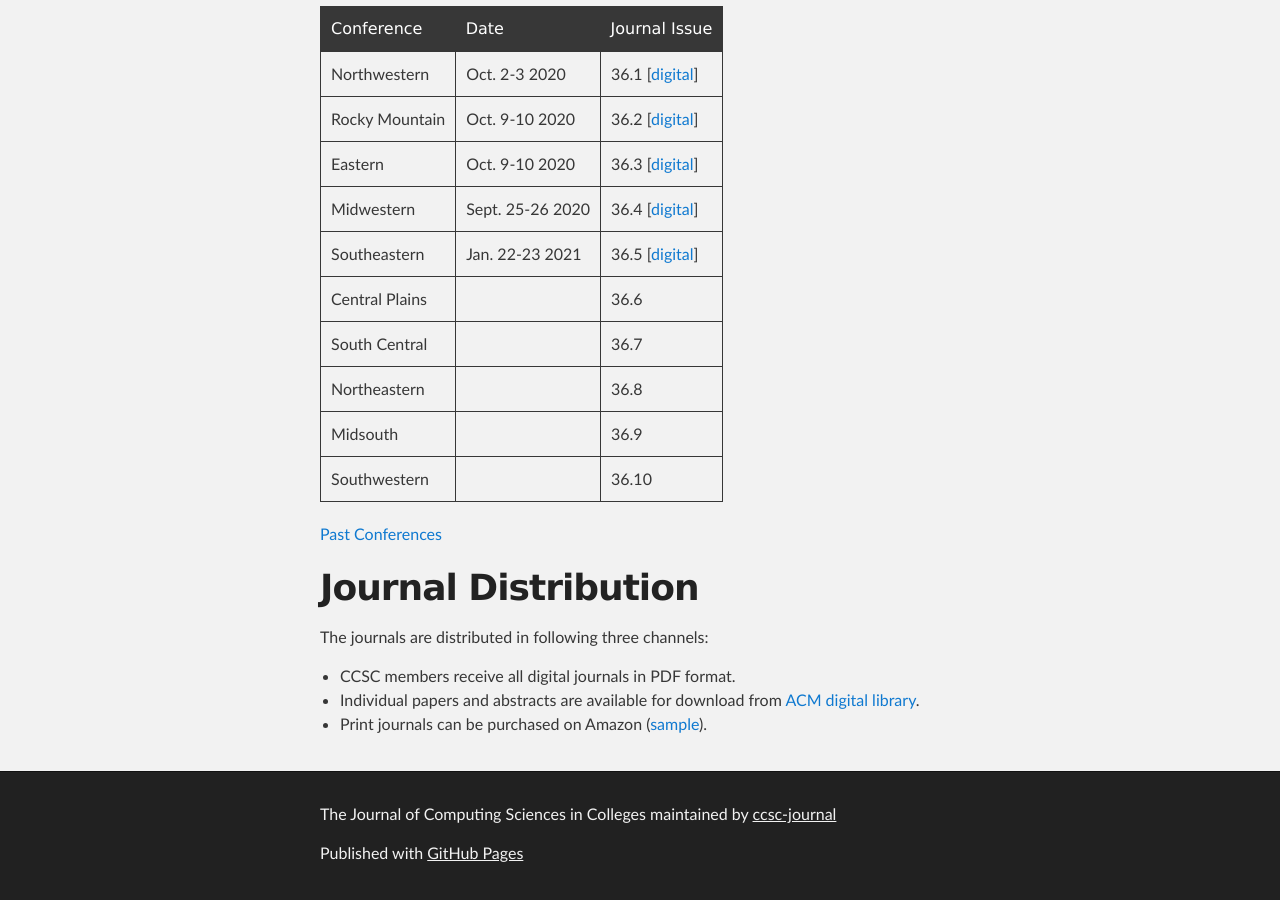
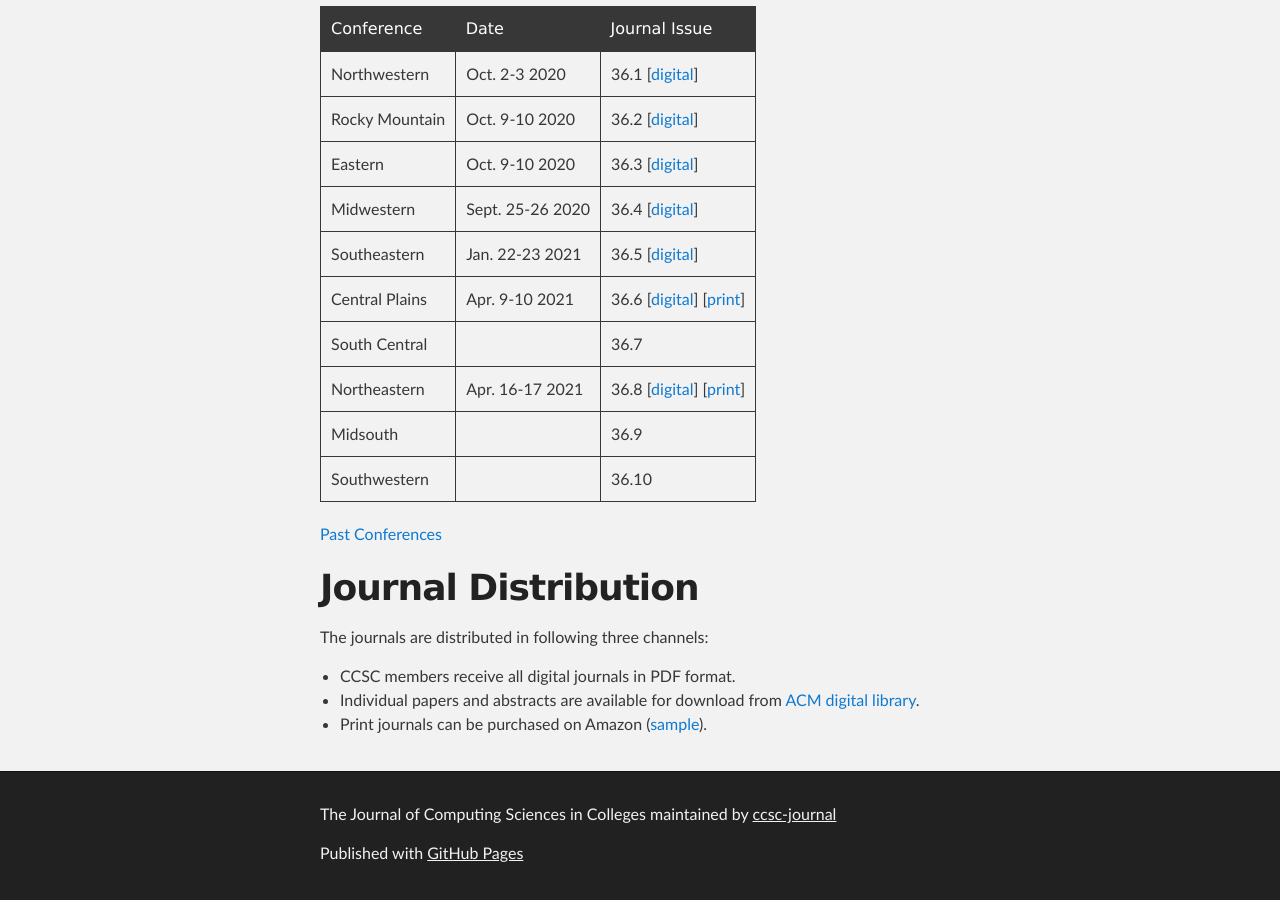
Before and after one commit to ccsc-journal/ccsc-editor, a Jekyll site: the page built from docs/index.md, in a window 1280 px wide and 900 px high, scrolled down 765 px. Built offline with Jekyll 4.4.1, drawn with Linux system fonts in a browser that asks for light colours; our own code applies the rules of GitHub Pages for plain Markdown files.

Commit message:
add published links to CP2021 and NE2021

```diff
--- a/docs/index.md
+++ b/docs/index.md
@@ -23,9 +23,9 @@ Sciences in Colleges" according to the following schedule.
 | Eastern | Oct. 9-10 2020 | 36.3 [[digital](http://www.ccsc.org/publications/journals/EA2020.pdf)]|
 | Midwestern | Sept. 25-26 2020 | 36.4 [[digital](http://www.ccsc.org/publications/journals/MW2020.pdf)]|
 | Southeastern | Jan. 22-23 2021 | 36.5 [[digital](http://www.ccsc.org/publications/journals/SE2020.pdf)] |
-| Central Plains |  | 36.6 |
+| Central Plains | Apr. 9-10 2021 | 36.6 [[digital](http://www.ccsc.org/publications/journals/CP2021.pdf)] [[print](https://www.amazon.com/dp/B0948LNWYR)]|
 | South Central |  | 36.7 |
-| Northeastern |  | 36.8 |
+| Northeastern | Apr. 16-17 2021 | 36.8 [[digital](http://www.ccsc.org/publications/journals/NE2021.pdf)] [[print](https://www.amazon.com/dp/B094GY7FQ5)]|
 | Midsouth |  | 36.9 |
 | Southwestern |  | 36.10 |
 
```
Also changed, not shown: 1 other file.
